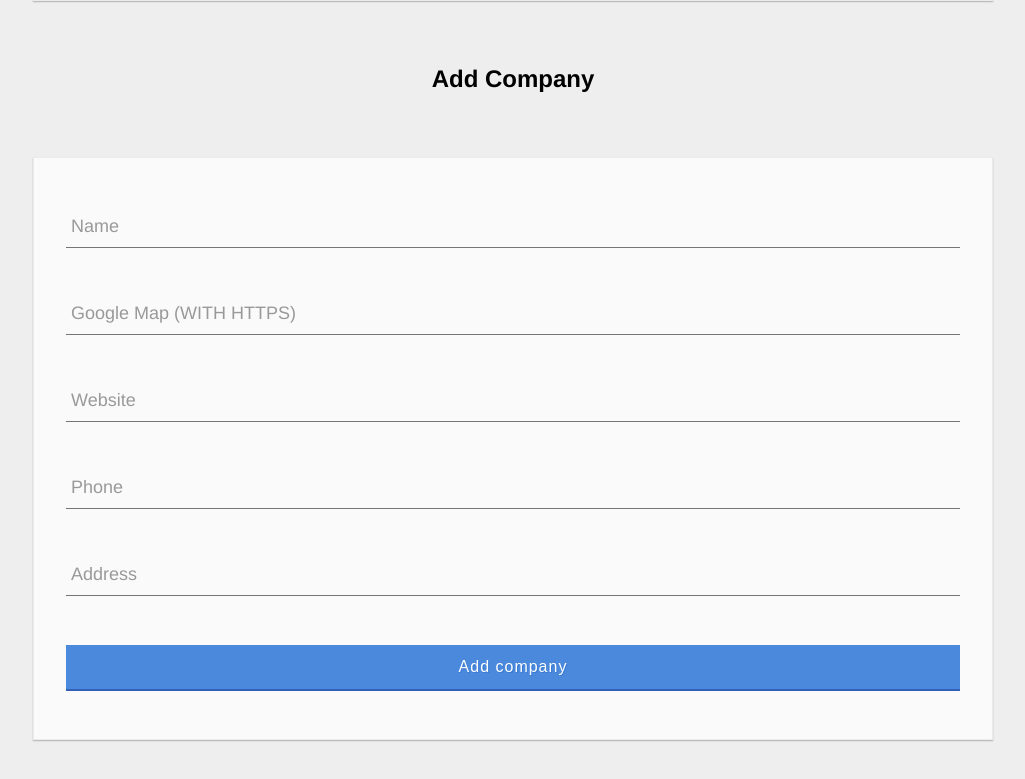
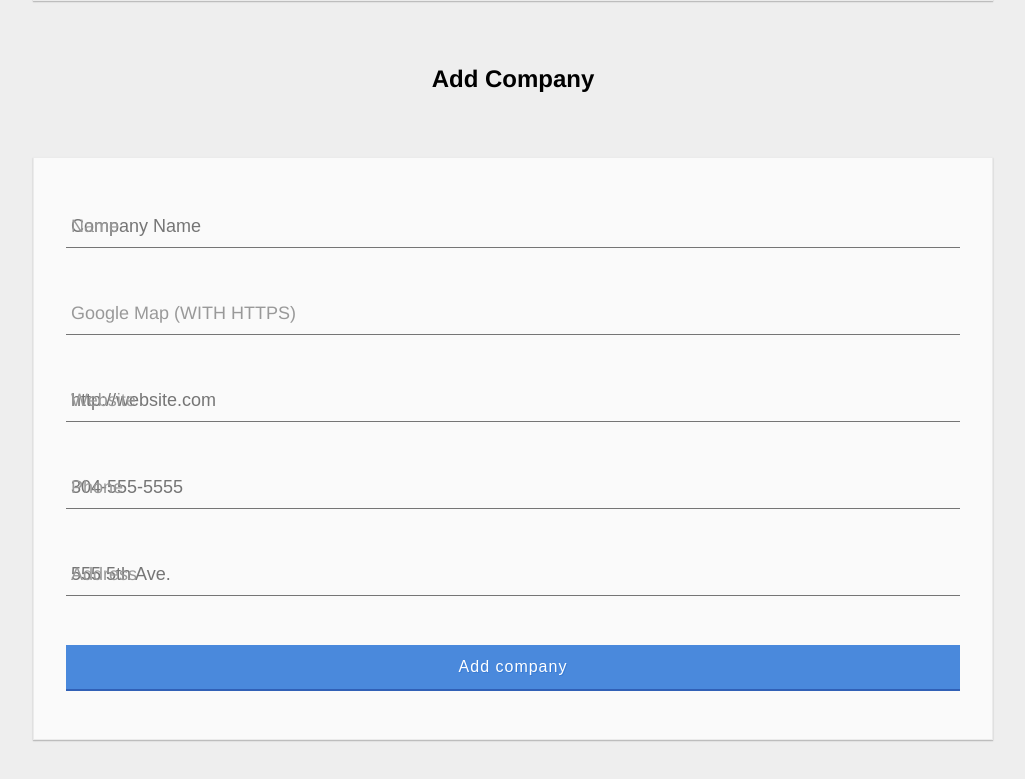
Before and after one commit to fowler74/hungry-huntington, a PHP site: template templates/admin.twig in a window 1280 px wide. Shown: the part 1053-1832 px from the top of the page, without its empty margins (127-1152 px from the left). Run offline with PHP 8.4, Linux system fonts and the light colour scheme; the template is opened without the code that fills it: most values are stand-ins (such as "Sample title", 1, 10 or a date in 2020); some libraries are stand-ins or nearby versions.

Commit message:
placeholders for admin panel (test)

```diff
--- a/templates/inc/admin/addcompany.twig
+++ b/templates/inc/admin/addcompany.twig
@@ -3,7 +3,7 @@
 </hgroup>
 <form action="" method="POST">
   <div class="group">
-    <input type="text" name="name"><span class="highlight"></span><span class="bar"></span>
+    <input type="text" name="name" placeholder="Company Name"><span class="highlight"></span><span class="bar"></span>
     <label>Name</label>
   </div>
   <div class="group">
@@ -11,15 +11,15 @@
     <label>Google Map (WITH HTTPS)</label>
   </div>
   <div class="group">
-    <input type="text" name="website"><span class="highlight"></span><span class="bar"></span>
+    <input type="text" name="website" placeholder="http://website.com"><span class="highlight"></span><span class="bar"></span>
     <label>Website</label>
   </div>
   <div class="group">
-    <input type="text" name="phone"><span class="highlight"></span><span class="bar"></span>
+    <input type="text" name="phone" placeholder="304-555-5555"><span class="highlight"></span><span class="bar"></span>
     <label>Phone</label>
   </div>
   <div class="group">
-    <input type="text" name="address"><span class="highlight"></span><span class="bar"></span>
+    <input type="text" name="address" placeholder="555 5th Ave."><span class="highlight"></span><span class="bar"></span>
     <label>Address</label>
   </div>
   <button type="submit" class="button buttonBlue">Add company
```
